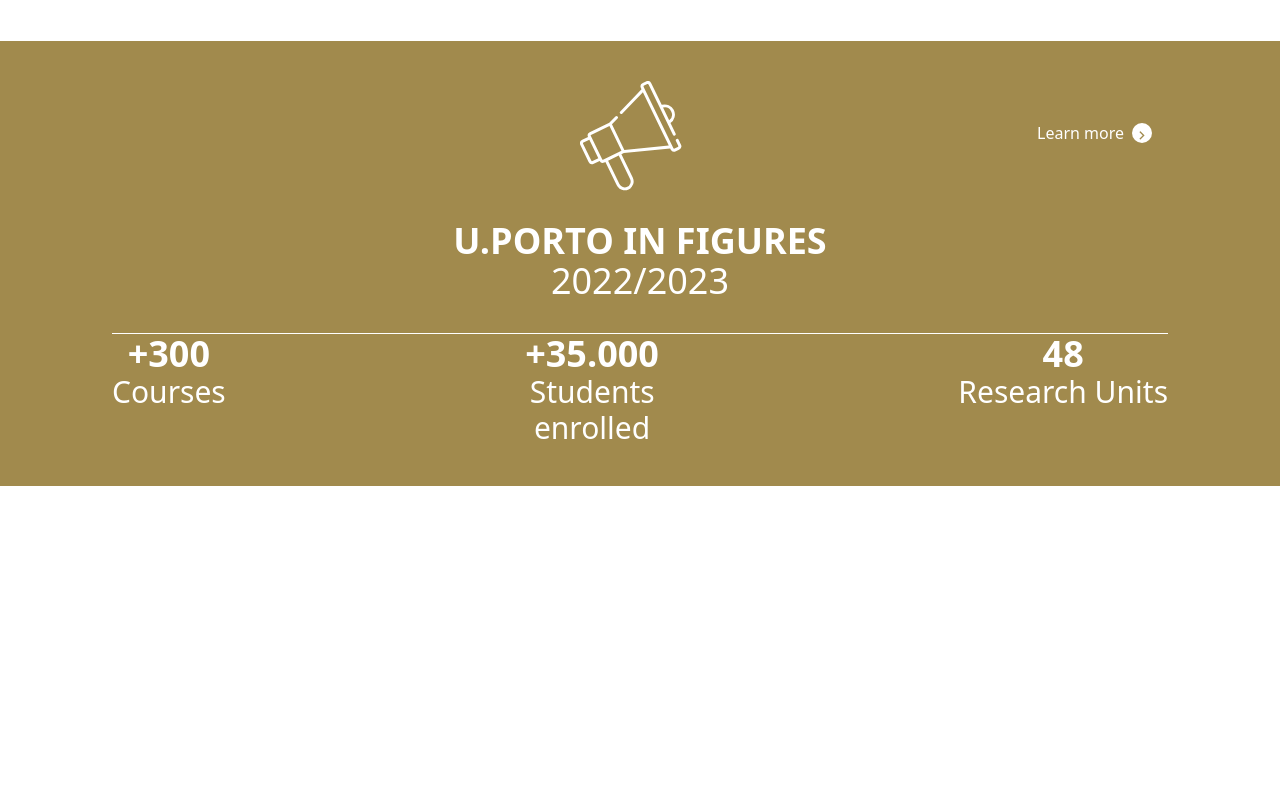
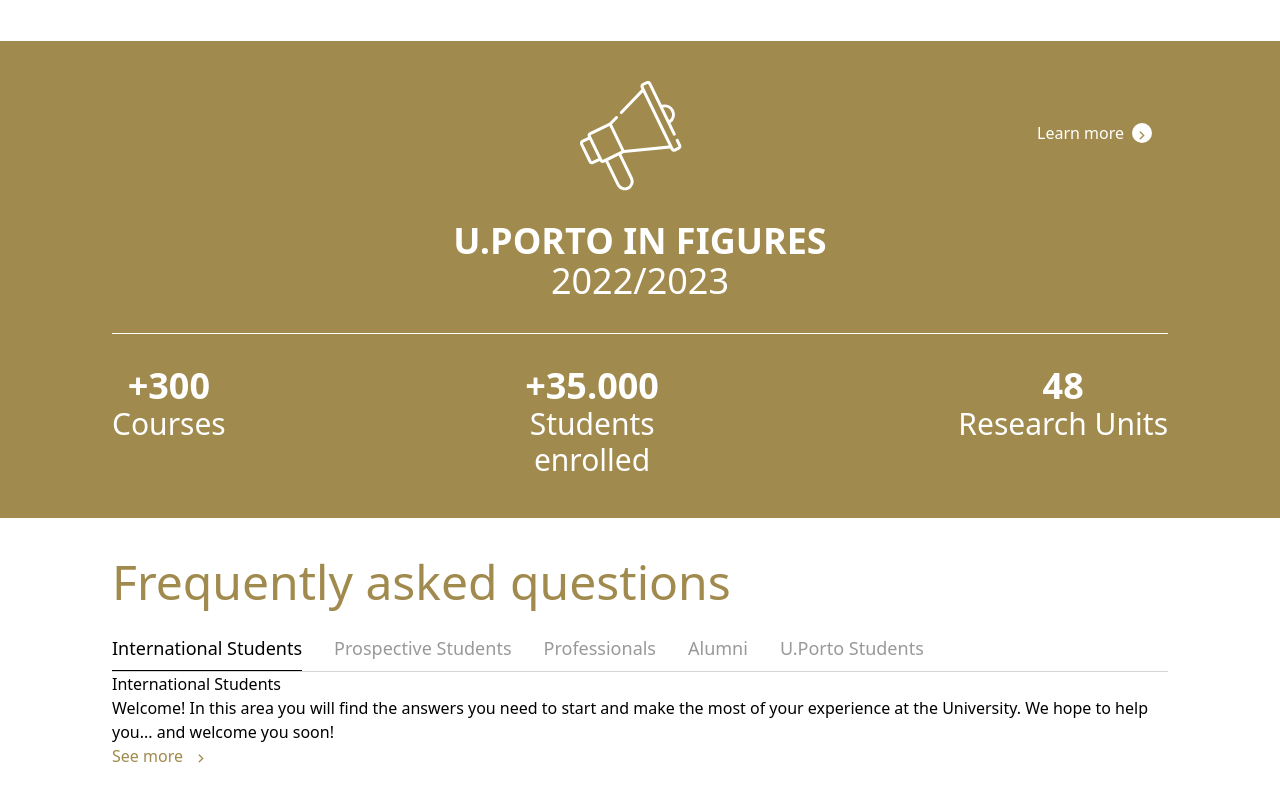
Before and after one commit to l-isaro/CSScloninggate, a website: page src/index.html in a window 1280 px wide. Shown: the part 3369-4177 px from the top of the page. Before the commit the page ends 3855 px from the top, so only its background shows below. Drawn offline with nearby package versions, Linux system fonts and the light colour scheme.

Commit message:
added a new section

```diff
--- a/src/index.html
+++ b/src/index.html
@@ -286,7 +286,7 @@
           <h2 class="font-bold text-4xl text-center">U.PORTO IN FIGURES</h2>
           <p class="text-4xl text-center font-thin">2022/2023</p>
         </div>
-        <div class="text-2xl flex justify-between text-3xl">
+        <div class="flex justify-between text-3xl mt-8">
           <div class="text-center">
             <p class="font-bold text-4xl">+300</p>
             <p class="font-thin">Courses</p>
@@ -301,6 +301,48 @@
           </div>
         </div>
       </section>
+      <section class="px-28 py-10">
+        <h2 class="text-web-brown text-5xl font-thin mb-5">
+          Frequently asked questions
+        </h2>
+        <div>
+          <ul
+            class="text-title-grey flex gap-8 border-b border-light-grey font-medium text-lg"
+          >
+            <li class="text-black border-b border-black py-2">
+              International Students
+            </li>
+            <li class="py-2 hover:border-b hover:text-black hover:border-black">
+              Prospective Students
+            </li>
+            <li class="py-2 hover:border-b hover:text-black hover:border-black">
+              Professionals
+            </li>
+            <li class="py-2 hover:border-b hover:text-black hover:border-black">
+              Alumni
+            </li>
+            <li class="py-2 hover:border-b hover:text-black hover:border-black">
+              U.Porto Students
+            </li>
+          </ul>
+        </div>
+        <div>
+          <h3 class="">International Students</h3>
+          <p>
+            Welcome! In this area you will find the answers you need to start
+            and make the most of your experience at the University. We hope to
+            help you... and welcome you soon!
+          </p>
+          <div class="text-web-brown flex items-center gap-2">
+            <p class="font-medium text-web-brown">See more</p>
+            <div class="bg-white rounded-full w-5 h-5">
+              <i
+                class="ri-arrow-right-s-line text-web-brown flex justify-center items-center mx-auto text-base"
+              ></i>
+            </div>
+          </div>
+        </div>
+      </section>
     </main>
   </body>
 </html>
--- a/tailwind.config.js
+++ b/tailwind.config.js
@@ -9,6 +9,7 @@
         "dark-grey": "#413c3b",
         "web-brown": "#a18a4d",
         whiteSmoke: "#f2f2f2",
+        "title-grey": "#999999",
       },
     },
   },
```
Also changed, not shown: src/output.css.
